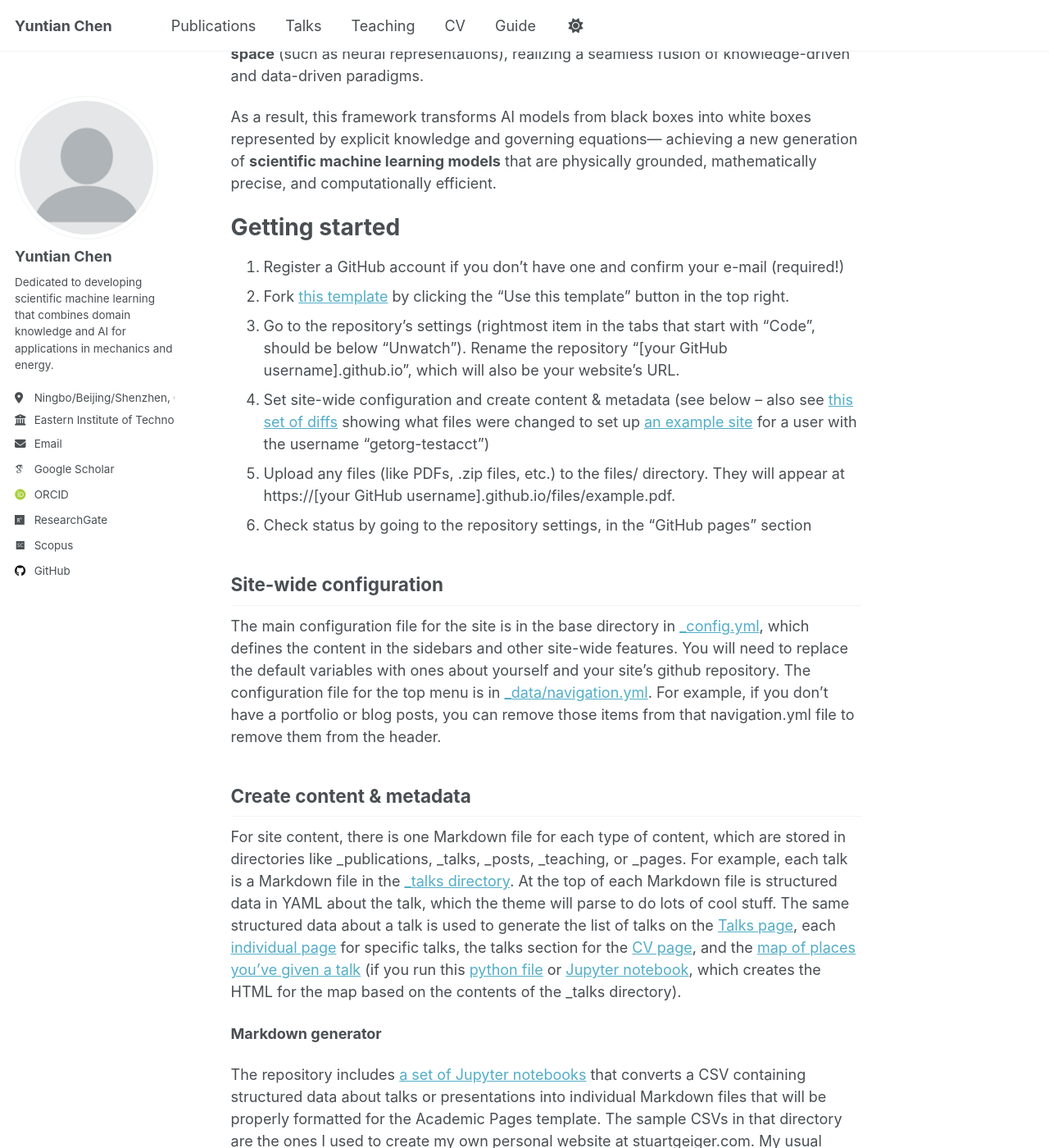
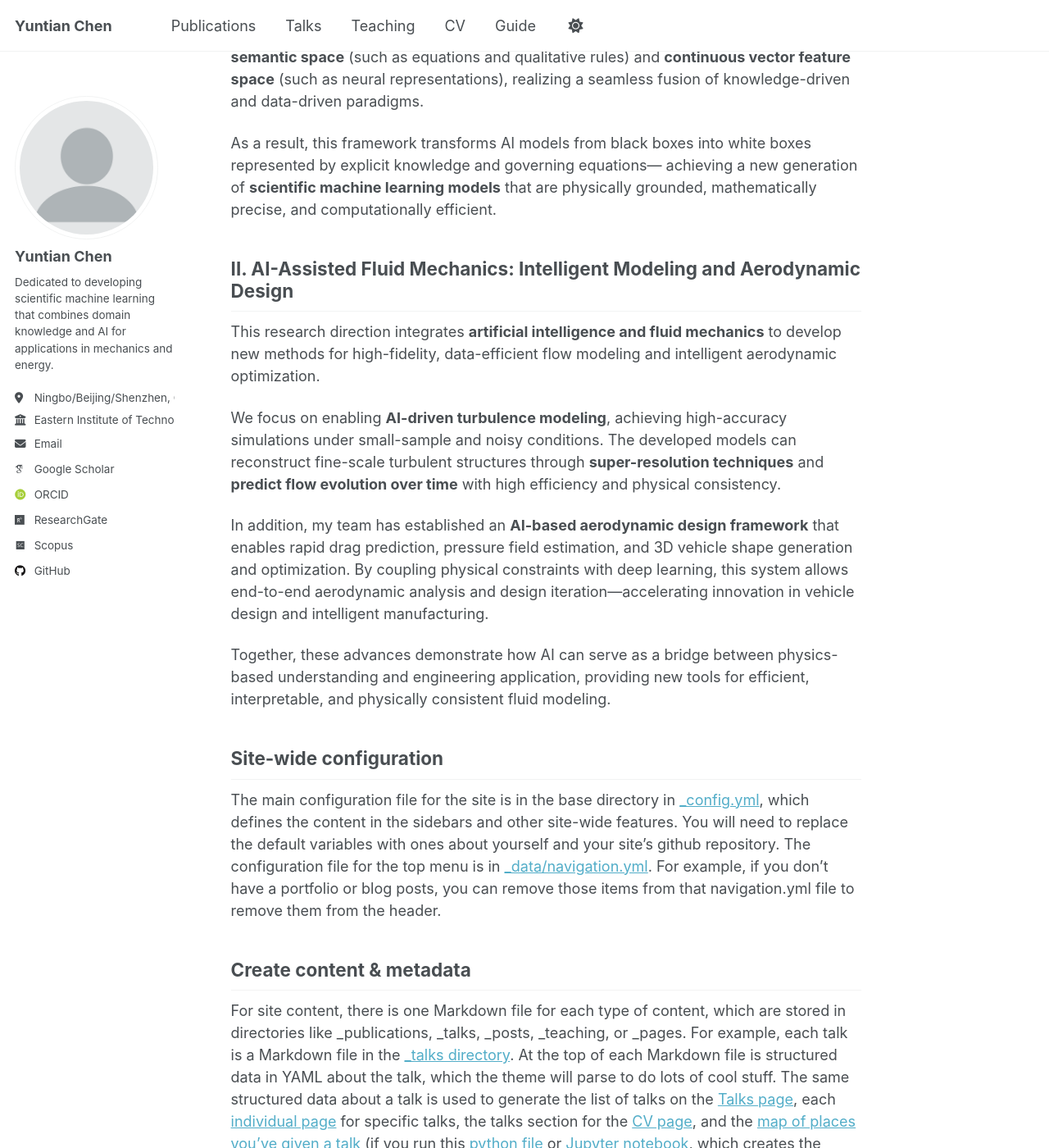
Before and after one commit to YuntianChen/YuntianChen.github.io, a Jekyll site: the page built from _pages/about.md, in a window 1280 px wide and 1400 px high, scrolled down 988 px. Shown: the whole window at 82% size. Built offline with Jekyll 4.4.1, drawn with Linux system fonts in a browser that asks for light colours; some web fonts are replaced; a script that is not in the unit is left out.

Commit message:
Update about.md

```diff
--- a/_pages/about.md
+++ b/_pages/about.md
@@ -7,14 +7,14 @@ redirect_from:
   - /about.html
 ---
 Research Vision | From Data Intelligence to Scientific Intelligence
-======
+------
 My research aims to build a new paradigm of Scientific Intelligence — an AI framework that deeply **fuses knowledge and data** to enable machines not only to learn the laws of nature but also to discover them.
 
 I strive to connect **theory, experiment, and application** through an integrated scientific learning system capable of reasoning, inference, and innovation.
 The ultimate goal is to develop AI systems that act as true **“AI Scientists”**, advancing scientific discovery from experience-driven to intelligence-driven processes.
 
 I. Knowledge–Data Integration: The Core Architecture of Scientific Intelligence
-======
+------
 This research direction focuses on constructing a unified architecture that deeply integrates **human knowledge** and **data-driven learning**, enabling AI systems to learn and reason under physical principles while retaining computational efficiency and interpretability.
 
 The framework is powered by two synergistic mechanisms:
@@ -29,14 +29,15 @@ It breaks the traditional divide between **discrete symbolic semantic space** (s
 As a result, this framework transforms AI models from black boxes into white boxes represented by explicit knowledge and governing equations—
 achieving a new generation of **scientific machine learning models** that are physically grounded, mathematically precise, and computationally efficient.
 
-Getting started
-======
-1. Register a GitHub account if you don't have one and confirm your e-mail (required!)
-1. Fork [this template](https://github.com/academicpages/academicpages.github.io) by clicking the "Use this template" button in the top right.
-1. Go to the repository's settings (rightmost item in the tabs that start with "Code", should be below "Unwatch"). Rename the repository "[your GitHub username].github.io", which will also be your website's URL.
-1. Set site-wide configuration and create content & metadata (see below -- also see [this set of diffs](http://archive.is/3TPas) showing what files were changed to set up [an example site](https://getorg-testacct.github.io) for a user with the username "getorg-testacct")
-1. Upload any files (like PDFs, .zip files, etc.) to the files/ directory. They will appear at https://[your GitHub username].github.io/files/example.pdf.
-1. Check status by going to the repository settings, in the "GitHub pages" section
+II. AI-Assisted Fluid Mechanics: Intelligent Modeling and Aerodynamic Design
+------
+This research direction integrates **artificial intelligence and fluid mechanics** to develop new methods for high-fidelity, data-efficient flow modeling and intelligent aerodynamic optimization.
+
+We focus on enabling **AI-driven turbulence modeling**, achieving high-accuracy simulations under small-sample and noisy conditions. The developed models can reconstruct fine-scale turbulent structures through **super-resolution techniques** and **predict flow evolution over time** with high efficiency and physical consistency.
+
+In addition, my team has established an **AI-based aerodynamic design framework** that enables rapid drag prediction, pressure field estimation, and 3D vehicle shape generation and optimization. By coupling physical constraints with deep learning, this system allows end-to-end aerodynamic analysis and design iteration—accelerating innovation in vehicle design and intelligent manufacturing.
+
+Together, these advances demonstrate how AI can serve as a bridge between physics-based understanding and engineering application, providing new tools for efficient, interpretable, and physically consistent fluid modeling.
 
 Site-wide configuration
 ------
```
